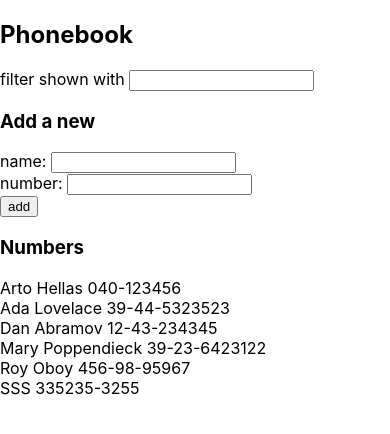
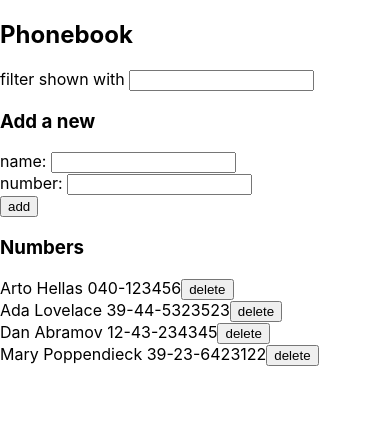
Before and after one commit to rbtrsv/fullstackopen_tut, a React (Create React App) app in the folder part2/phonebook/: page / in a window 390 px wide. Shown: the top 434 px of the page. Built offline with nearby package versions, Linux system fonts and the light colour scheme; data requests are answered from the project's data file.

Commit message:
2.13: The Phonebook step8

```diff
--- a/part2/phonebook/db.json
+++ b/part2/phonebook/db.json
@@ -19,16 +19,6 @@
       "name": "Mary Poppendieck",
       "number": "39-23-6423122",
       "id": 4
-    },
-    {
-      "name": "Roy Oboy",
-      "number": "456-98-95967",
-      "id": 5
-    },
-    {
-      "name": "SSS",
-      "number": "335235-3255",
-      "id": 6
     }
   ]
 }
--- a/part2/phonebook/src/App.js
+++ b/part2/phonebook/src/App.js
@@ -1,5 +1,4 @@
 import { useState, useEffect } from "react"
-import axios from "axios"
 
 import Filter from "./components/Filter"
 import PersonForm from "./components/PersonForm"
@@ -36,6 +35,16 @@ const App = () => {
     setNewPerson({ name: "", number: "" })
   }
 
+  const deletePerson = (id, name) => {
+    if (window.confirm(`Delete ${name}?`)) {
+      personService.delete_(id).then((r) =>{
+        const newPersonsList = persons.filter((p) => p.id !== id)
+        setPersons(newPersonsList)
+        setPersonsShown(newPersonsList)
+      })
+    }
+  }
+
   const filterByName = (e) => {
     const searchEntry = e.target.value
     setFilter(searchEntry)
@@ -65,7 +74,7 @@ const App = () => {
 
       <h3>Numbers</h3>
 
-      <Persons personsShown={personsShown} />
+      <Persons personsShown={personsShown} deletePerson={deletePerson} />
     </div>
   )
 }
--- a/part2/phonebook/src/components/Person.js
+++ /dev/null
@@ -1,5 +0,0 @@
-const Person = ({ person }) => {
-  return <div>{person.name} {person.number}</div>
-}
-
-export default Person
--- a/part2/phonebook/src/components/Persons.js
+++ b/part2/phonebook/src/components/Persons.js
@@ -1,14 +1,17 @@
-import Person from "./Person";
+const Persons = ({ personsShown, deletePerson }) => {
+  return (
 
-const Persons = ({ personsShown }) => {
-	return (
-
-		<div>
-			{personsShown.map((person) => (
-				<Person key={person.name} person={person} />
-			))}
-		</div>
-	)
+    <div>
+      {personsShown.map((p) => (
+        <div key={p.name}>
+          {p.name} {p.number}
+          <button onClick={() => deletePerson(p.id, p.name)}>
+            delete
+          </button>
+        </div>
+      ))}
+    </div>
+  )
 }
 
 export default Persons
--- a/part2/phonebook/src/services/persons.js
+++ b/part2/phonebook/src/services/persons.js
@@ -16,4 +16,9 @@ const update = (id, newObject) => {
    return request.then((response) => response.data)
 }
 
-export default { getAll, create, update }
+const delete_ = (id) => {
+   const request = axios.delete(`${baseUrl}/${id}`)
+   return request.then((response) => response)
+}
+
+export default { getAll, create, update, delete_ }
```
